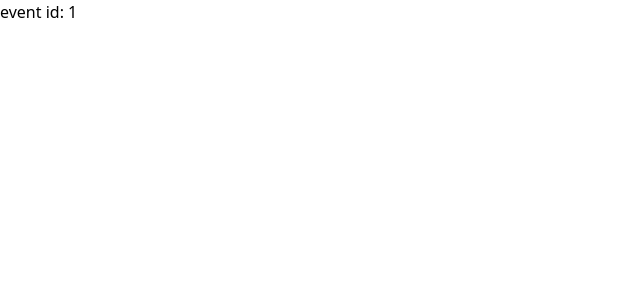
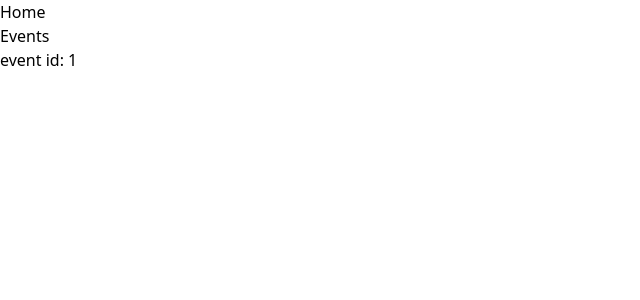
Before and after one commit to tgoodell/learn-nuxt3-full-course-youtube, a Nuxt app in the folder first-one/: page /events/1 in a window 1280 px wide. Shown: the top 300 px of the page, without its empty margins (0-640 px from the left). Built offline with nearby package versions, Linux system fonts and the light colour scheme.

Commit message:
End first section, moving onto Components.

```diff
--- a/first-one/app.vue
+++ b/first-one/app.vue
@@ -1,6 +1,16 @@
 <template>
   <div>
     <NuxtLayout>
+      <header>
+        <ul>
+          <li>
+            <NuxtLink to="/">Home</NuxtLink>
+          </li>
+          <li>
+            <NuxtLink to="/events">Events</NuxtLink>
+          </li>
+        </ul>
+      </header>
       <NuxtPage />
     </NuxtLayout>
   </div>
--- a/first-one/pages/events/[id].vue
+++ b/first-one/pages/events/[id].vue
@@ -1,7 +1,7 @@
 <script setup>
-const route = useRoute();
+const nuxt = useNuxtApp();
 
-console.log(route.params.id);
+console.log(nuxt);
 </script>
 
 <template>
```
